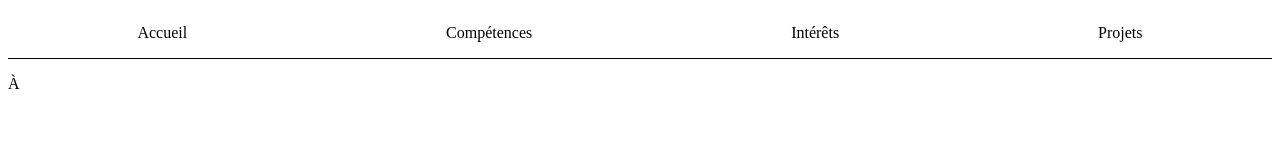
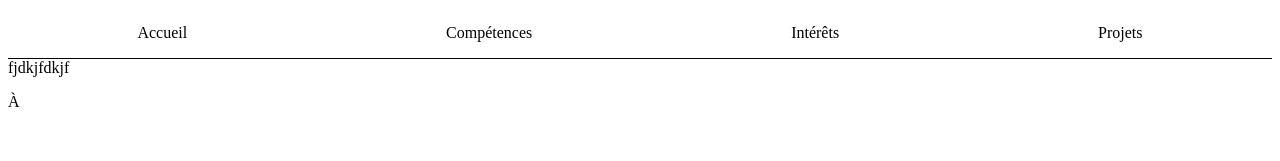
Before and after one commit to Motafi/Portfolio, an Angular app in the folder Portfolio/: page / in a window 1280 px wide. Shown: the top 161 px of the page. Built offline with nearby package versions, Linux system fonts and the light colour scheme.

Commit message:
Update app.component.html

```diff
--- a/Portfolio/src/app/app.component.html
+++ b/Portfolio/src/app/app.component.html
@@ -2,6 +2,7 @@
 <div>
   <app-header/>
   <div>
+    fjdkjfdkjf
     <app-accueil/>
   </div>
 </div>
```
